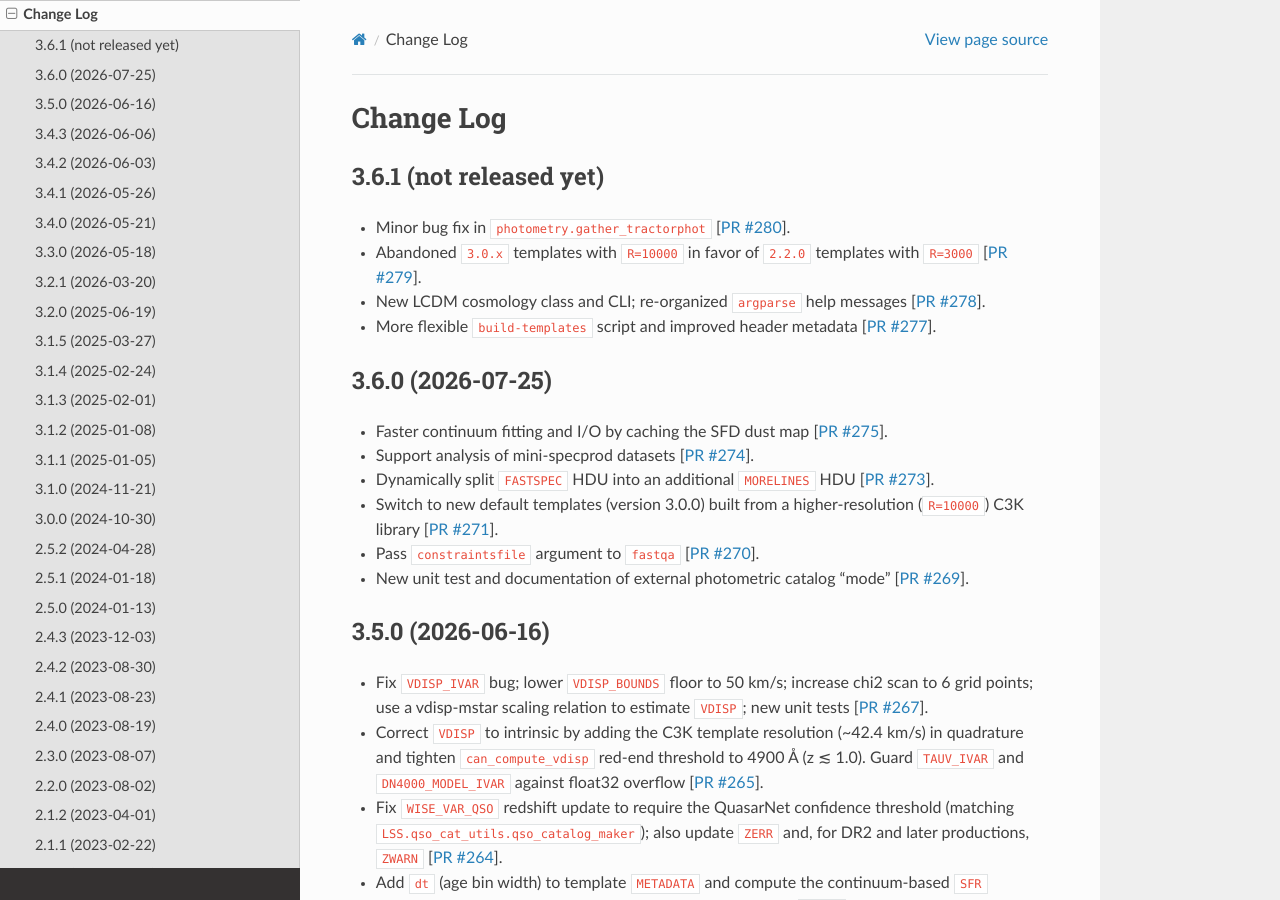
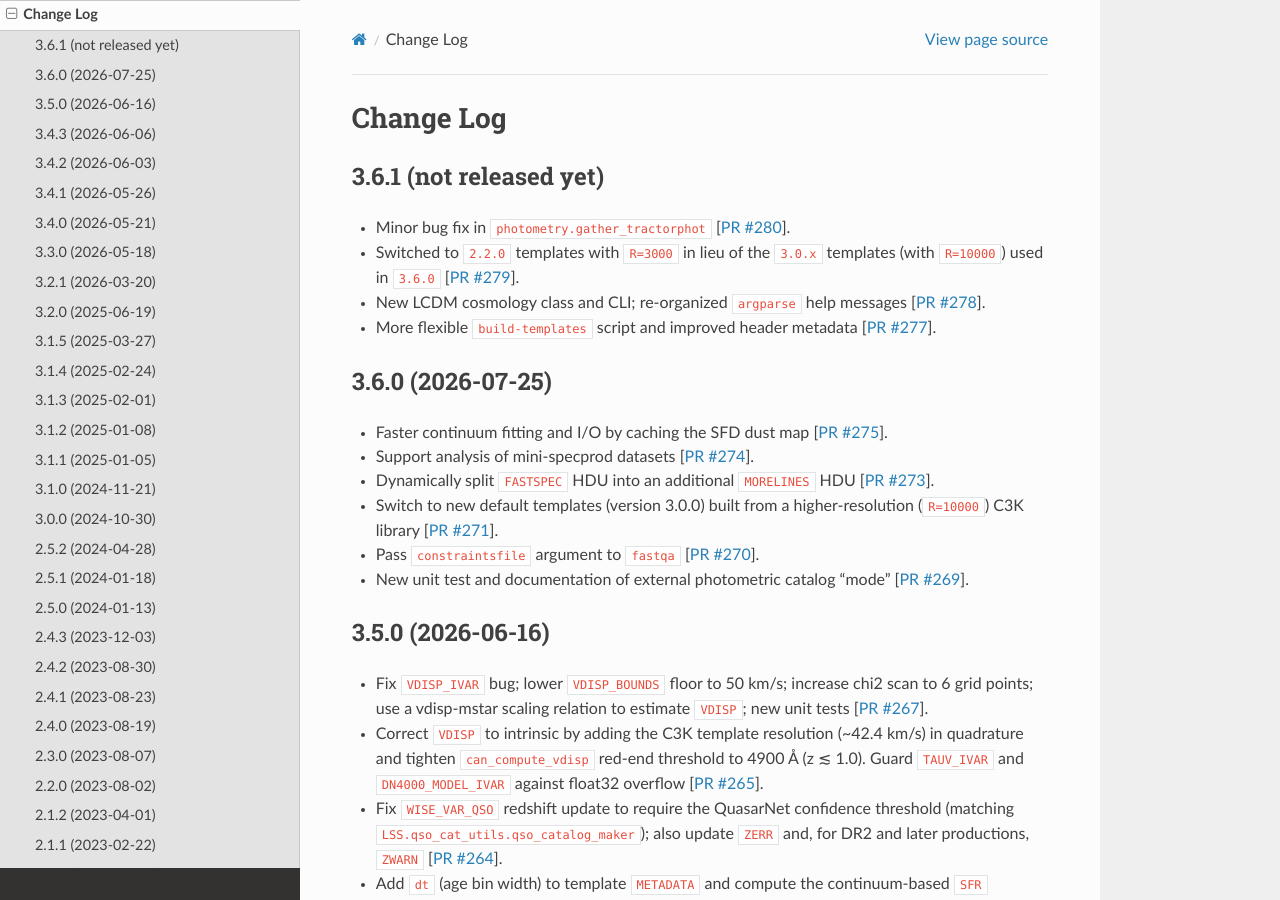
Before and after one commit to desihub/fastspecfit, a Sphinx documentation site: the page built from doc/changes.rst, in a window 1280 px wide and 900 px high. Built offline with Sphinx 7.4.7 and the Read the Docs theme 3.1.0, drawn with Linux system fonts in a browser that asks for light colours; the version number could not be read and is left out.

```diff
--- a/doc/changes.rst
+++ b/doc/changes.rst
@@ -6,8 +6,9 @@ Change Log
 ------------------------
 
 * Minor bug fix in ``photometry.gather_tractorphot`` [`PR #280`_].
-* Abandoned ``3.0.x`` templates with ``R=10000`` in favor of ``2.2.0``
-  templates with ``R=3000`` [`PR #279`_].
+* Switched to ``2.2.0`` templates with ``R=3000`` in lieu of the
+  ``3.0.x`` templates (with ``R=10000``) used in ``3.6.0`` [`PR
+  #279`_].
 * New LCDM cosmology class and CLI; re-organized ``argparse`` help
   messages [`PR #278`_].
 * More flexible ``build-templates`` script and improved header
```
Also changed, not shown: 1 other file.
